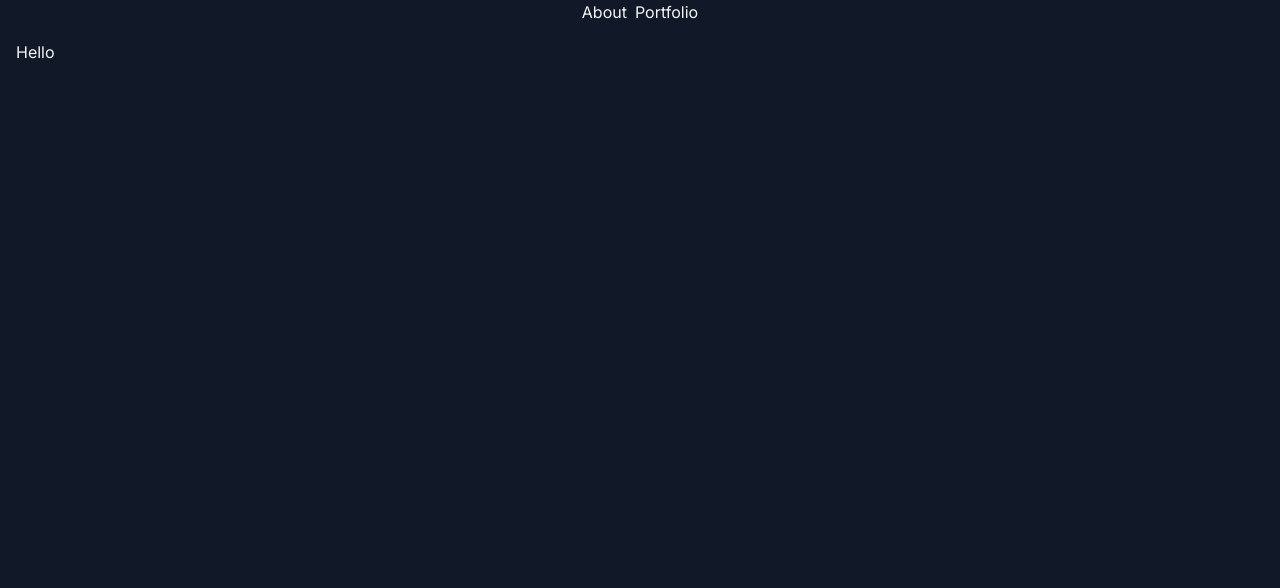
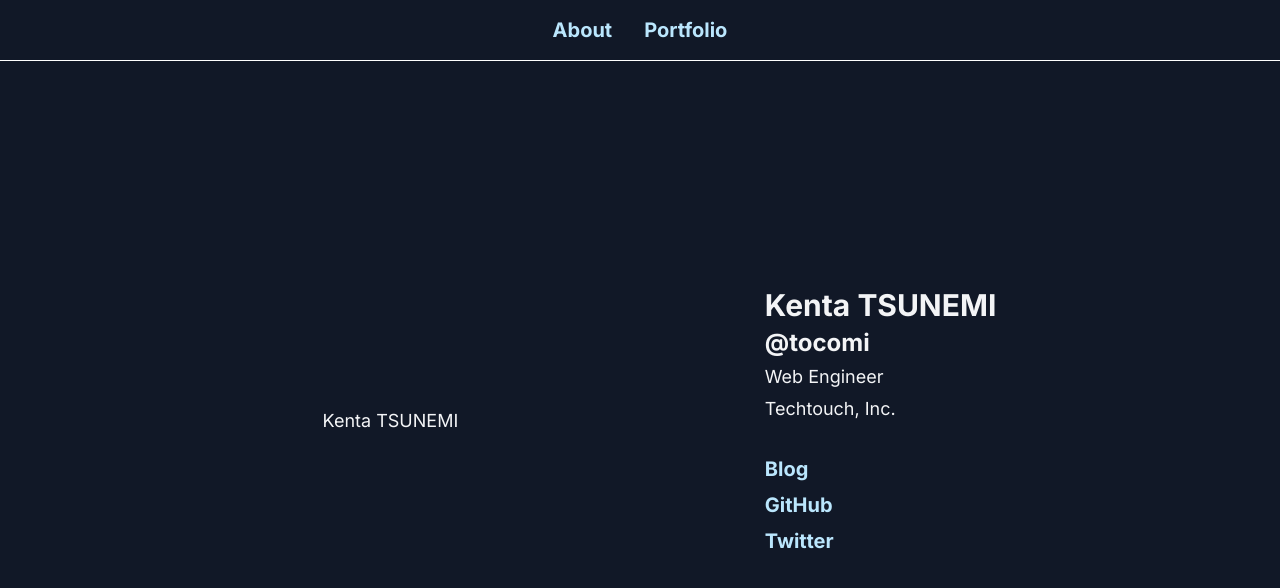
Before and after one commit to tocomi/i-am-tocomi, a Next.js app: page / in a window 1280 px wide. Shown: the top 588 px of the page. Built offline with nearby package versions, Linux system fonts and the light colour scheme.

Commit message:
feat: add link

```diff
--- a/src/app/globals.css
+++ b/src/app/globals.css
@@ -6,3 +6,29 @@ body {
   @apply bg-gray-900;
   @apply text-gray-100;
 }
+
+.hover-underline-animation {
+  position: relative;
+  display: inline-block;
+  overflow: hidden;
+  vertical-align: top;
+}
+
+.hover-underline-animation::after {
+  @apply bg-sky-400;
+  content: '';
+  position: absolute;
+  z-index: -1;
+  left: 50%;
+  right: 50%;
+  bottom: 0;
+  height: 2px;
+  transition-property: left, right;
+  transition-duration: 0.2s;
+  transition-timing-function: ease-out;
+}
+
+.hover-underline-animation:hover::after {
+  left: 0;
+  right: 0;
+}
--- a/src/app/layout.tsx
+++ b/src/app/layout.tsx
@@ -1,7 +1,7 @@
+import { CustomLink } from '@/components'
 import type { Metadata } from 'next'
 import { Inter } from 'next/font/google'
 import './globals.css'
-import Link from 'next/link'
 
 const inter = Inter({ subsets: ['latin'] })
 
@@ -18,11 +18,13 @@ export default function RootLayout({
   return (
     <html lang="ja">
       <body className={inter.className}>
-        <header className="flex justify-center gap-2">
-          <Link href="/">About</Link>
-          <Link href="/portfolio">Portfolio</Link>
-        </header>
-        {children}
+        <div className="h-screen">
+          <header className="flex justify-center gap-8 py-4 border-b border-white">
+            <CustomLink href="/">About</CustomLink>
+            <CustomLink href="/portfolio">Portfolio</CustomLink>
+          </header>
+          {children}
+        </div>
       </body>
     </html>
   )
--- a/src/app/page.tsx
+++ b/src/app/page.tsx
@@ -1,7 +1,30 @@
+import { CustomLink } from '@/components'
+
 export default function Home() {
   return (
-    <main className="min-h-screen p-4">
-      <h1>Hello</h1>
+    <main className="p-4 h-[90%] flex justify-around">
+      <div className="flex flex-col items-center w-3/5 justify-center">
+        <h2 className="text-lg">Kenta TSUNEMI</h2>
+      </div>
+      <div className="flex flex-col items-start w-2/5 justify-center gap-8">
+        <div className="flex flex-col gap-1">
+          <h2 className="text-3xl font-bold">Kenta TSUNEMI</h2>
+          <h3 className="text-2xl font-bold">@tocomi</h3>
+          <p className="text-lg">Web Engineer</p>
+          <p className="text-lg">Techtouch, Inc.</p>
+        </div>
+        <div className="flex flex-col gap-2">
+          <CustomLink href="https://i-am-tocomi.super.site" external>
+            Blog
+          </CustomLink>
+          <CustomLink href="https://github.com/tocomi" external>
+            GitHub
+          </CustomLink>
+          <CustomLink href="https://twitter.com/tocomi0112" external>
+            Twitter
+          </CustomLink>
+        </div>
+      </div>
     </main>
   )
 }
--- a/src/app/portfolio/page.tsx
+++ b/src/app/portfolio/page.tsx
@@ -1,6 +1,6 @@
 export default function Portfolio() {
   return (
-    <main className="min-h-screen p-4">
+    <main className="h-[90%] p-4">
       <h1>Portfolio</h1>
     </main>
   )
--- /dev/null
+++ b/src/components/CustomLink.tsx
@@ -0,0 +1,23 @@
+import Link from 'next/link'
+import { ReactNode } from 'react'
+
+export const CustomLink = ({
+  href,
+  external = false,
+  children,
+}: {
+  href: string
+  external?: boolean
+  children: ReactNode
+}) => {
+  return (
+    <Link
+      href={href}
+      target={external ? '_blank' : '_self'}
+      rel={external ? 'noopener noreferrer' : undefined}
+      className="text-xl font-bold w-fit text-sky-200 hover-underline-animation"
+    >
+      {children}
+    </Link>
+  )
+}
--- /dev/null
+++ b/src/components/index.ts
@@ -0,0 +1 @@
+export * from './CustomLink'
```
